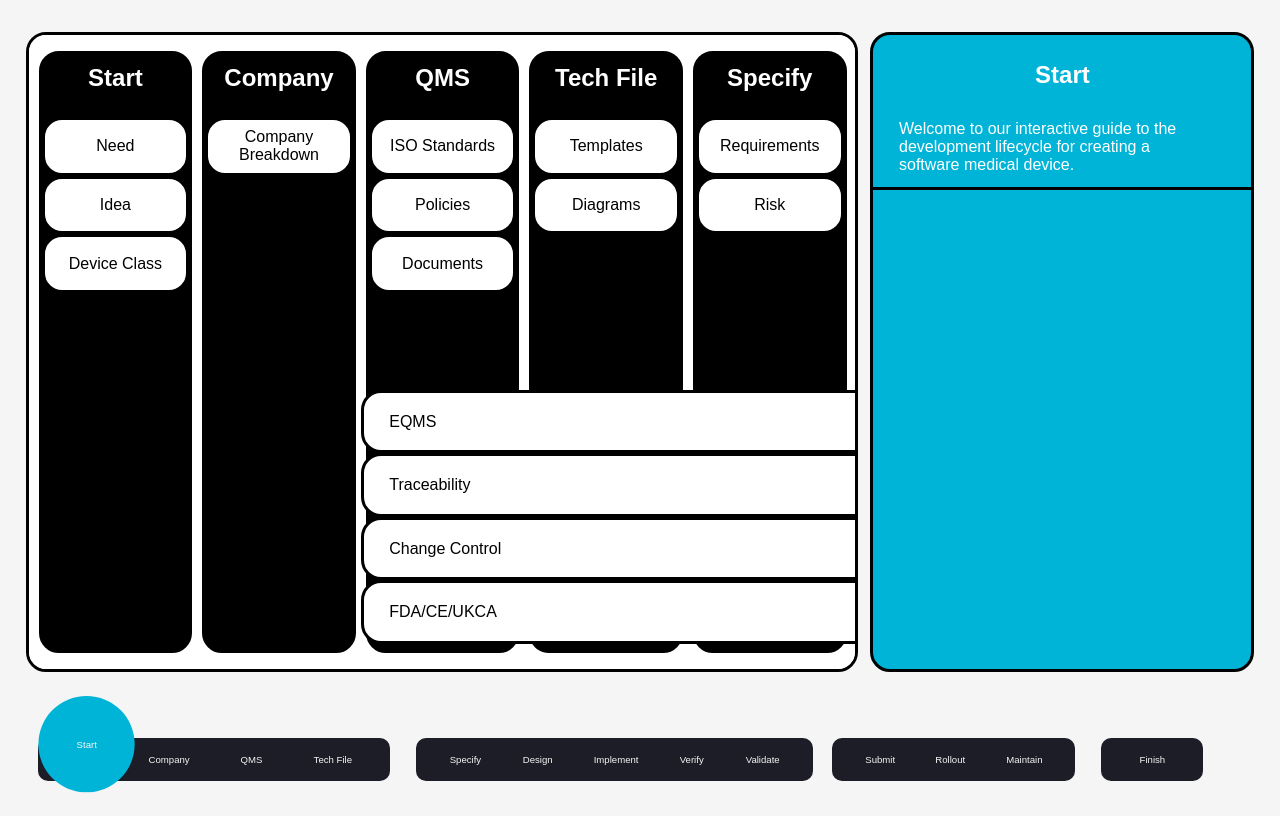
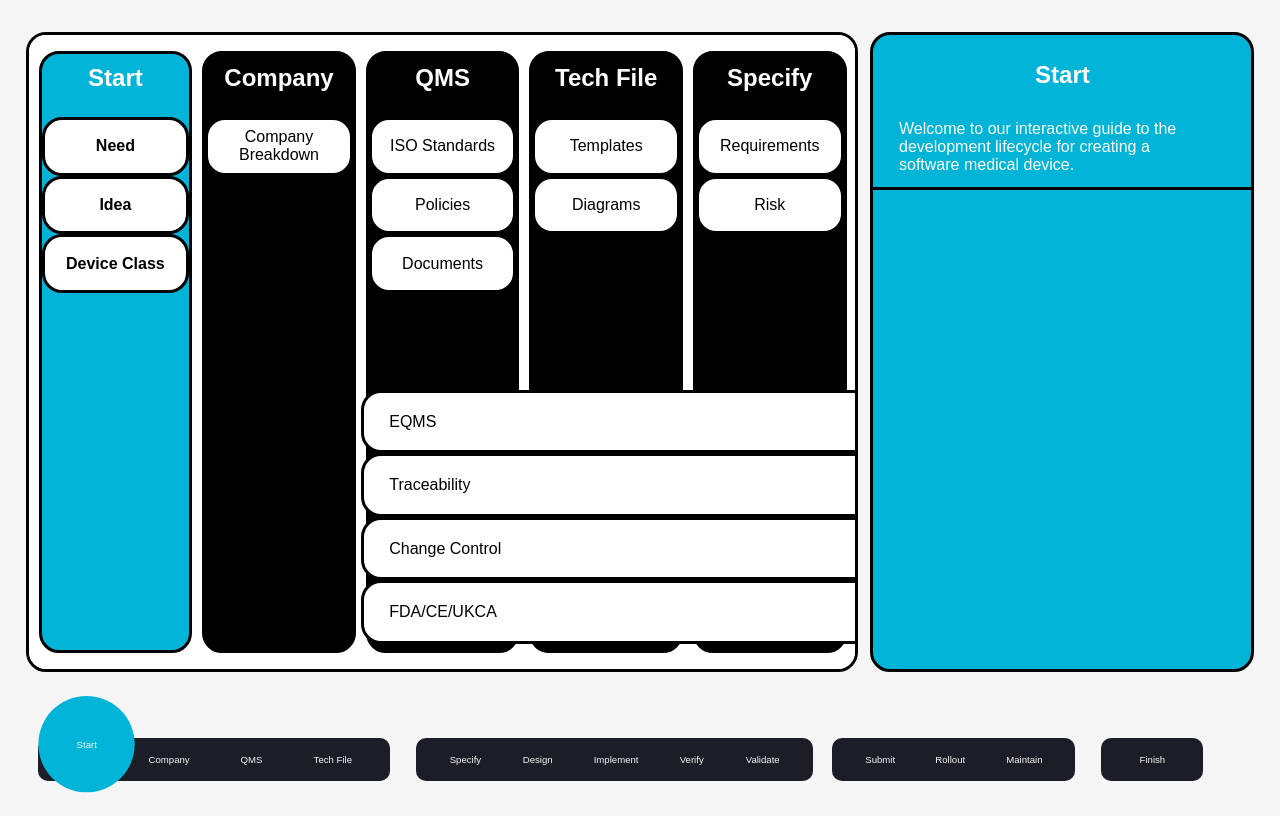
Before and after one commit to BrandonDav117/SoftwareLifecycle, a plain HTML site: page index.html in a window 1280 px wide. Both pictures are taken after a click on the button "Start". Drawn offline with Linux system fonts and the light colour scheme.

Commit message:
Fixed Highlighting

```diff
--- a/script.js
+++ b/script.js
@@ -79,16 +79,11 @@ const subCategoryPartContinuousContent = [
   { title: "QMS", heading: "FDA/CE/UKCA", subHeading: "", description: "You will need to get regulatory approval for every region in which you intend to market your software. <br><br> FDA: To market your software in the U.S, you will need to gain FDA clearance. For software medical devices this typically requires FDA 510(k). <br><br> CE Marking: To market your software in the EU, you will need to gain CE Mark. <br><br> UKCA Marking: To market your software in the UK, you will need to gain a UKCA Mark. <br><br> Other jurisdictions have their own regulatory approaches which are predominantly based on the FDA or CE Marking processes." },
 ];
 
-// Adding event listeners to all .subCategoryPartContinuous elements
-document.querySelectorAll(".subCategoryPartContinuous").forEach((element, index) => {
-  element.addEventListener("click", () => {
-    // Update the content of #subCategoryPartContinuousContent with description including <br>
-    document.getElementById("subCategoryPartContinuousContent").innerHTML = subCategoryPartContinuousContent[index].description;
-  });
-});
+// Add a variable to track the current highlighted subcategory
+let currentHighlightedSubcategory = null;
 
-// Function to handle menu item click
 function clickMenuItem(menuIndex, item, itemIndex) {
+  // Reset active states for other menus
   menus.forEach((menu, i) => {
     if (i !== menuIndex && activeItems[i]) {
       activeItems[i].classList.remove("active");
@@ -96,6 +91,7 @@ function clickMenuItem(menuIndex, item, itemIndex) {
     }
   });
 
+  // Update the active item for the current menu
   if (activeItems[menuIndex]) {
     activeItems[menuIndex].classList.remove("active");
   }
@@ -104,17 +100,40 @@ function clickMenuItem(menuIndex, item, itemIndex) {
   activeItems[menuIndex] = item;
 
   const globalIndex = calculateGlobalIndex(menuIndex, itemIndex);
-  //body.style.backgroundColor = bgColorsBody[globalIndex % bgColorsBody.length];
+
+  // Update the background color for the right display
   rightDisplay.style.backgroundColor = bgColorsBody[globalIndex % bgColorsBody.length];
+  document.documentElement.style.setProperty('--highlight-color', bgColorsBody[globalIndex % bgColorsBody.length]);
 
+
+  // Update the right display content
   const menuId = menus[menuIndex].id;
   const menuContent = rightDisplayContent[menuId]?.[itemIndex];
   if (menuContent) {
     updateRightDisplay(menuContent);
   }
 
+  // Update menu border and scroll to the corresponding subcategory
   offsetMenuBorder(item, menuBorders[menuIndex], menus[menuIndex]);
+  scrollToSubcategoryWithHighlight(globalIndex); // Call the modified function
+}
+
+function scrollToSubcategoryWithHighlight(globalIndex) {
+  // Perform the scrolling logic (assumes scrollToSubcategory exists)
   scrollToSubcategory(globalIndex);
+
+  // Highlight the current subcategory
+  const subcategoryElements = document.querySelectorAll('.subCategory'); // Updated to match CSS class
+  const newSubcategory = subcategoryElements[globalIndex];
+
+  if (currentHighlightedSubcategory) {
+    currentHighlightedSubcategory.classList.remove('highlight'); // Remove highlight from the previous subcategory
+  }
+
+  if (newSubcategory) {
+    newSubcategory.classList.add('highlight'); // Add highlight to the current subcategory
+    currentHighlightedSubcategory = newSubcategory; // Update the reference
+  }
 }
 
 // Function to calculate global index
--- a/styles.css
+++ b/styles.css
@@ -205,7 +205,6 @@ body{
     border: 3px solid black;
     text-align: left;
 
-    -webkit-tap-highlight-color: transparent;
     transition: background-color var(--duration);
 }
 
@@ -293,13 +292,12 @@ body{
     padding-top: 10px; /* Optional: Adds some space between the content and the top of the subCategory */
 }
 
-.active-subcategory {
-    border: 2px solid #ff6f61; /* Highlight color */
-    border-radius: 8px; /* Optional, for rounded corners */
-    padding: 5px; /* Adjust as needed */
-    transition: border-color 0.3s ease; /* Smooth transition */
-  }
-
+.subCategory.highlight {
+    /*background-color: green;*/
+    background-color: var(--highlight-color);
+    transition: background-color var(--duration);
+    font-weight: bold;
+}
 
 .end-spacer {
     flex-shrink: 0;
```
